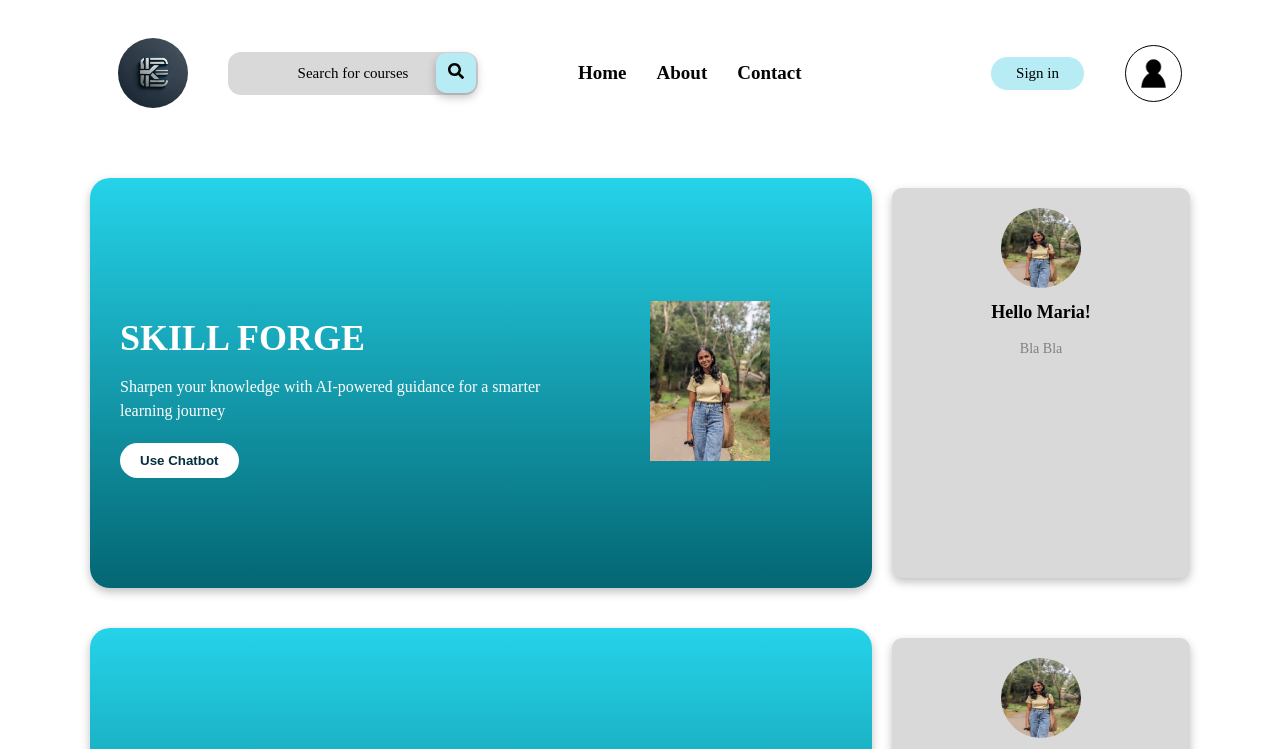
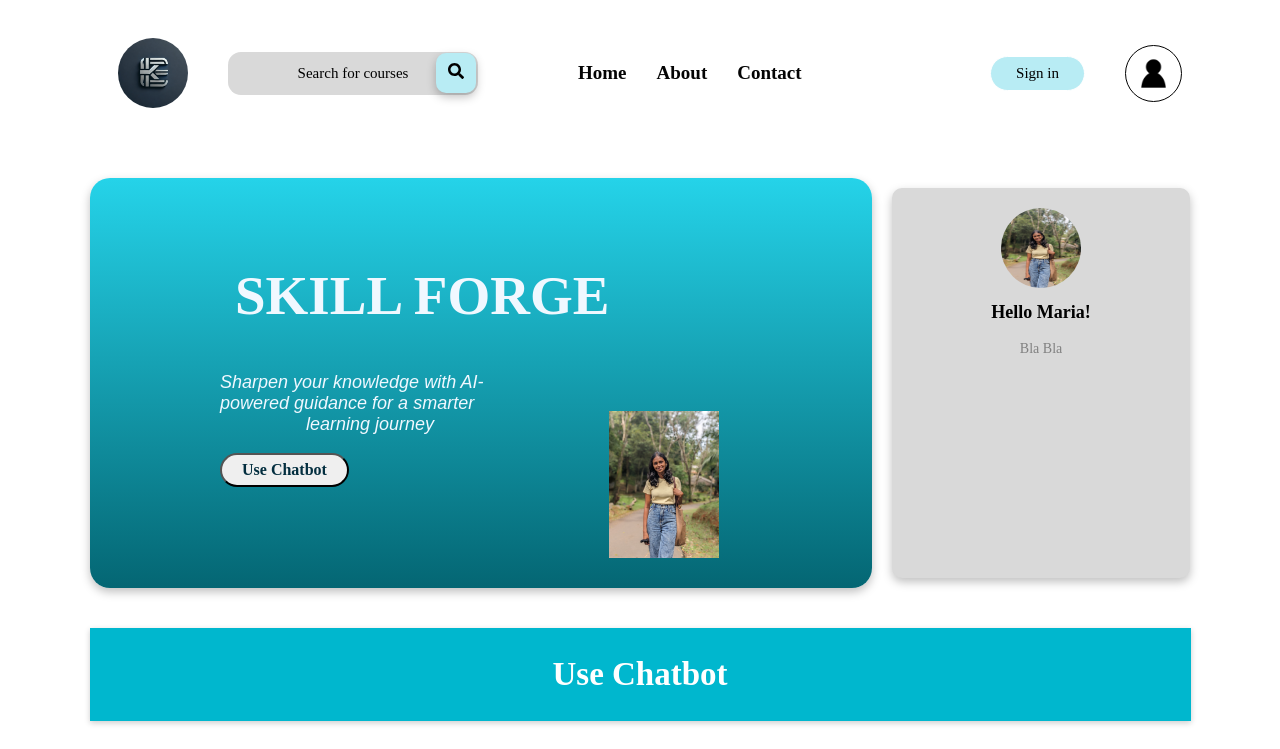
Before and after one commit to Bhanuka10/Capstone, a React (Vite) app in the folder KnowEdge-app/: page /myprofile in a window 1280 px wide. Shown: the top 749 px of the page. Built offline with nearby package versions, Linux system fonts and the light colour scheme.

Commit message:
Updated My Profile Header

```diff
--- a/KnowEdge-app/src/Components/MyProfileHeader/MyProfileHeader.css
+++ b/KnowEdge-app/src/Components/MyProfileHeader/MyProfileHeader.css
@@ -13,54 +13,63 @@
     padding: 30px;
     border-radius: 20px;
     display: flex;
-    align-items: center;
     width: 70%;
     height: 350px;
     box-shadow: 0 4px 10px rgba(0, 0, 0, 0.25);
 }
 
 .text-section{
-    max-width: 80%;
+    max-width: 450px ;
+    padding-left: 100px;
+    padding-top: 10px;
 }
 
-.title{
-    font-size: 36px;
-    font-weight: bold;
-    margin-bottom: 15px;
+.text-section h2{
+    font-family: poppins;
+    font-weight: 800;
+    color: aliceblue;
+    font-size: 55px;
+    padding-left: 15px;
+}
+
+
+.profile-container .knowedge-box .left-bottom{
+    display: flex;
+    gap: 20px;
 }
 
 .subtitle{
-    font-size: 16px;
-    margin-bottom: 20px;
-    margin-top: 20;
-    max-width: 90%;
-    line-height: 1.5;
+    font-family: poppins, sans-serif;
+    font-weight: 300;
+    color: aliceblue;
+    font-size: 18px;
+    width: 300px;
+    font-style: italic;
+    text-align-last: center ;
+    padding-top: -100px;
 }
 
-.chatbot-button{
-    background: white;
+.left-bottom .chatbot-button{
+    padding: 6px 20px;
     color: #032E3F;
-    border: none;
-    padding: 10px 20px;
+    font-family: poppins;
+    font-weight: 600;
+    font-size: 16px;
     border-radius: 20px;
     cursor: pointer;
-    font-weight: bold;
-    transition: 0.3s;
-
-}
-
-.chatbot-button:hover{
-    background: #0B5975;
-    color: white;
 }
 
 .image-section{
-    flex-shrink: 0;
+    display: flex;
+    align-items: flex-end;
+    justify-content: flex-end;
+    height: 100%;
 }
 
 .robot-image{
-    width: 120px;
-    color: white;
+    width: 110px;
+    height: auto;
+    object-fit: contain;
 }
 
 .profile-box{
@@ -74,12 +83,6 @@
     box-shadow: 0 4px 10px rgba(0, 0, 0, 0.25);
 }
 
-.profile-image{
-    width: 80px;
-    height: 80px;
-    border-radius: 50%;
-}
-
 .username{
     font-size: 18px;
     font-weight: bold;
@@ -91,3 +94,9 @@
     color: gray;
     margin: 4px 0;
 }
+
+.profile-image{
+    width: 80px;
+    height: 80px;
+    border-radius: 50%;
+}
--- a/KnowEdge-app/src/Components/MyProfileHeader/MyProfileHeader.jsx
+++ b/KnowEdge-app/src/Components/MyProfileHeader/MyProfileHeader.jsx
@@ -12,8 +12,14 @@ const MyProfileHeader=() => {
           <div className='text-section'>
             <h2 className='title'>SKILL FORGE</h2>
             <p className='subtitle'>Sharpen your knowledge with AI-powered guidance for a smarter learning journey</p>
+
+            <div className='left-bottom'>
             <button className='chatbot-button'>Use Chatbot</button>
             </div>
+
+            </div>
+
+
 
             <div className='image-section'>
             <img src={robotimage} alt='AI Bot' className='robot-image'/>
--- a/KnowEdge-app/src/Pages/Myprofile/Myprofile.jsx
+++ b/KnowEdge-app/src/Pages/Myprofile/Myprofile.jsx
@@ -1,11 +1,13 @@
 import React from 'react';
 import Navbar from '../../Components/Navbar/Navbar';
 import MyProfileHeader from '../../Components/MyProfileHeader/MyProfileHeader';
+import ChatBotBanner from '../../Components/BannersMyProfile/ChatBotBanner';
 
 const Myprofile = () => {
   return (
     <div>
-      <MyProfileHeader />
+      {/*<MyProfileHeader />*/}
+      <ChatBotBanner/>
     </div>
   );
 };
```
